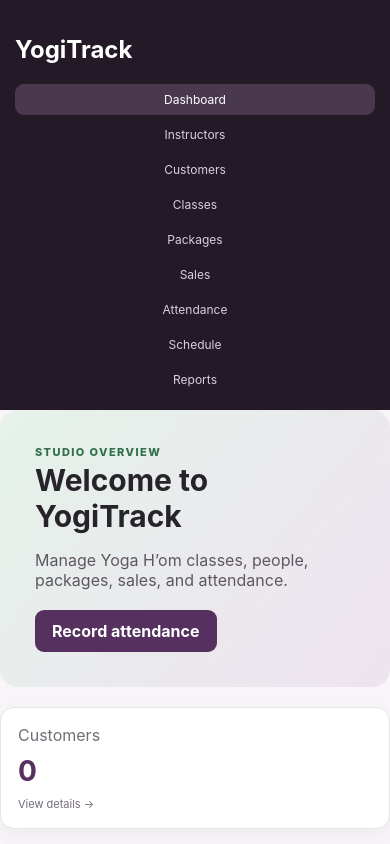
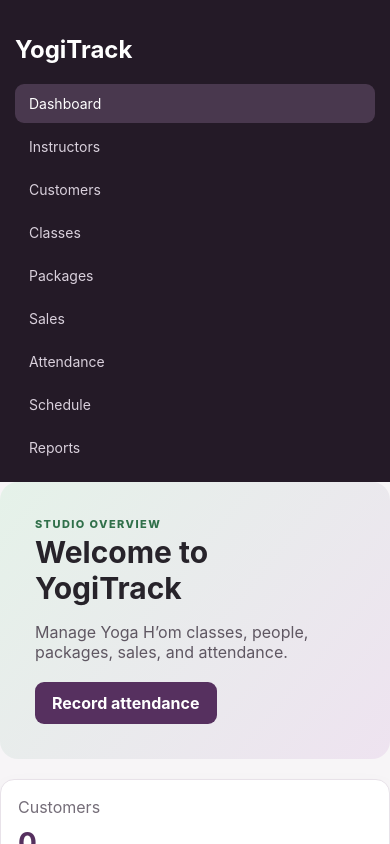
Before and after one commit to blahblahyaddayadda/PrjtPt1, a React (Vite) app: page / in a window 390 px wide. Shown: the top 844 px of the page. Built offline with nearby package versions, Linux system fonts and the light colour scheme.

Commit message:
Style sidebar nav button

```diff
--- a/App.css
+++ b/App.css
@@ -449,9 +449,10 @@ td small,
     gap: 4px;
   }
   nav button {
-    font-size: 12px;
-    text-align: center;
-    padding: 8px;
+    font-size: 14px;
+    text-align: left;
+    padding: 11px 14px;
+    width: 100%;
   }
   .reset {
     display: none;
```
